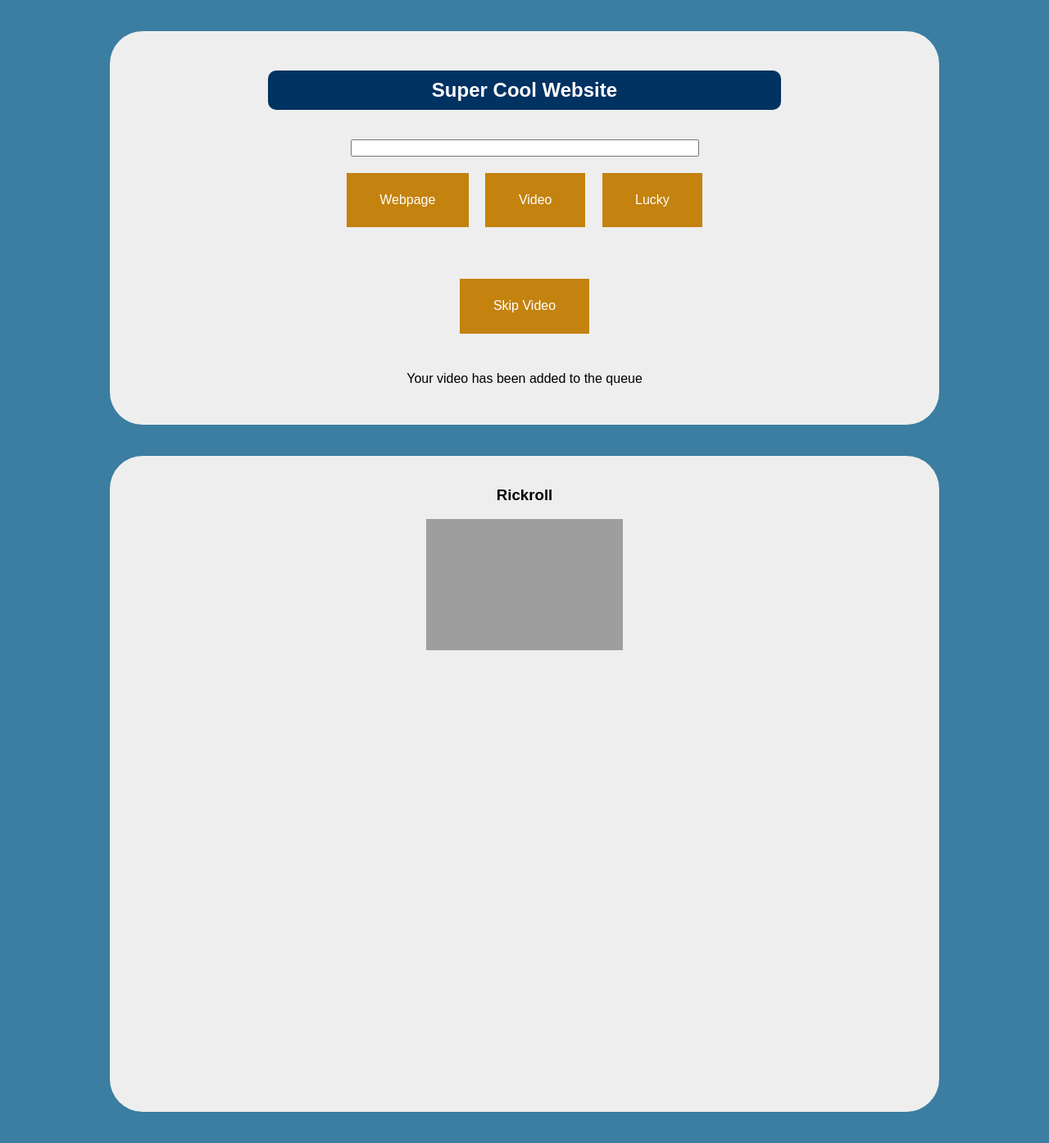
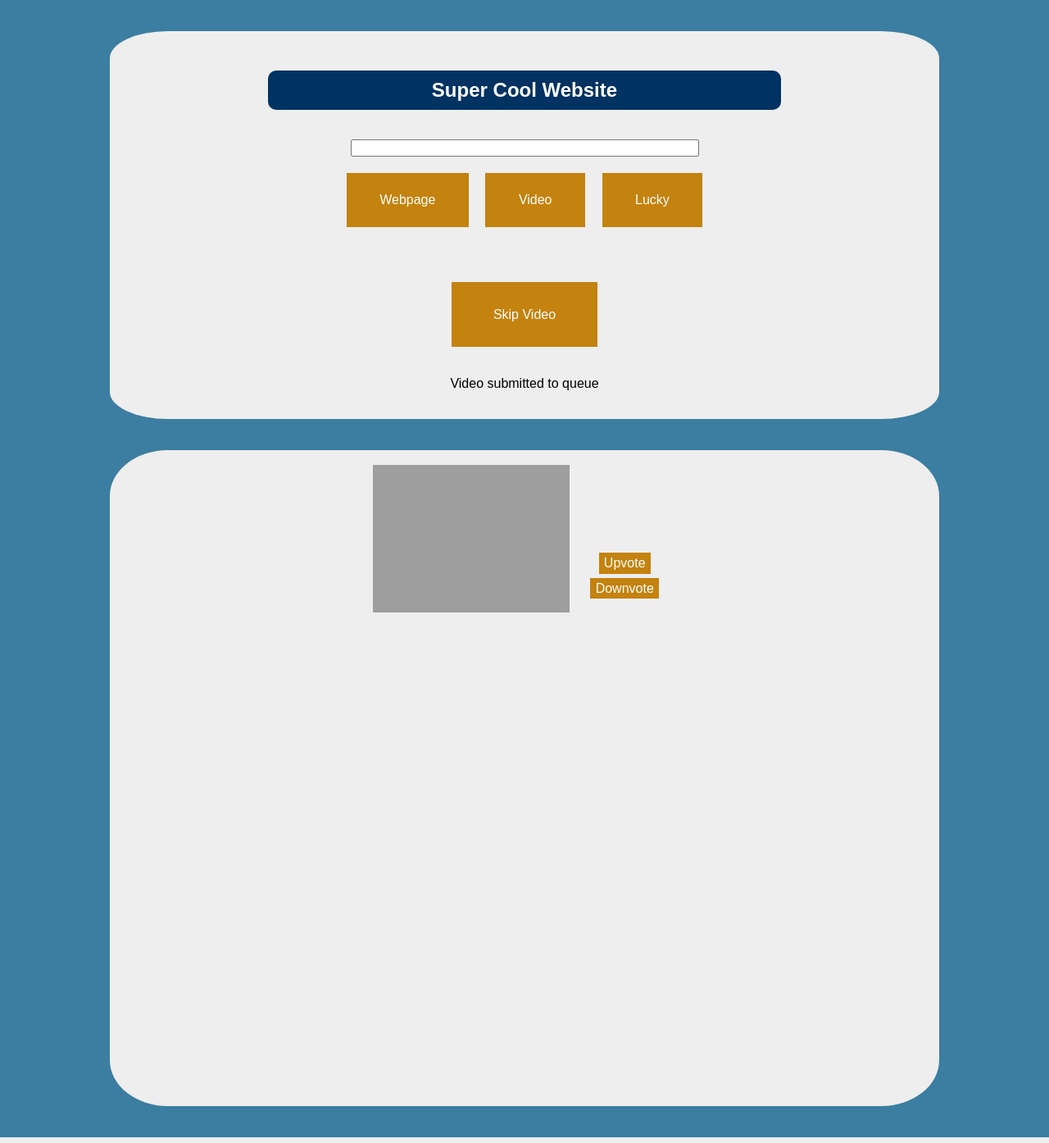
Before and after one commit to connorfjennings/rpi_webpage_requester, a Flask app: template templates/open.html in a window 1280 px wide. Shown: the whole page at 82% size. Run offline with Flask 2, Linux system fonts and the light colour scheme; the template is opened without the code that fills it, so the values that code supplies are empty; grey boxes are pictures that could not be loaded.

Commit message:
Update open.html

```diff
--- a/templates/open.html
+++ b/templates/open.html
@@ -7,7 +7,7 @@ body {
   font-family: Rubik, Arial;
 }
 
-form {
+.submitform {
   line-height: 30px;
   margin: 3% auto;
   width: 80%;
@@ -28,9 +28,9 @@ h1 {
   width: 80%;
   text-align: center;
   margin: 3% auto;
-  height: 60vh;
+  height: 100%;
   background-color: #EEEEEE;
-  border-radius: 40px;
+  border-radius: 7%;
 }
 
 #queueBox {
@@ -39,14 +39,14 @@ h1 {
   margin: 3% auto;
   height: 100vh;
   background-color: #EEEEEE;
-  border-radius: 40px;
+  border-radius: 7%;
 }
 
 #thumbnail {
   width: 30vh;
   text-align: center;
   margin: auto auto;
-  height: 20vh;
+  height: 12%;
 }
 .button {
   background-color: #C4820E;
@@ -56,9 +56,12 @@ h1 {
   text-align: center;
   text-decoration: none;
   display: inline-block;
-  font-size: 16px;
+  font-size: 100%;
   margin: 2% 1%;
   cursor: pointer;
+}
+div {
+  display: inline-block;
 }
 </style>
 </head>
@@ -66,7 +69,7 @@ h1 {
 <section id="inputBox">
 <br>
 <h1>Super Cool Website</h1>
-<form action="/open" method="get">
+<form action="/open" method="get" class="submitform">
   <input type="text" id="submited_text" name="website" size="50"><br>
   <input type="submit" name="method" value="Webpage" class="button">
   <input type="submit" name="method" value="Video" class="button">
@@ -75,12 +78,21 @@ h1 {
 <form action="/close" method="get">
 	<input type="submit" name="method" value="Skip Video" class="button">
 </form>
-<p>Your video has been added to the queue</p>
+<p>Video submitted to queue</p>
+<br>
 </section>
 <section id="queueBox">
-<br>
-<h3>Rickroll</h3>
-<img src="https://cdn.vox-cdn.com/thumbor/HWPOwK-35K4Zkh3_t5Djz8od-jE=/0x86:1192x710/fit-in/1200x630/cdn.vox-cdn.com/uploads/chorus_asset/file/22312759/rickroll_4k.jpg" alt="thumbnail" id="thumbnail">
+  <br>
+  <div>
+    <img src="https://cdn.vox-cdn.com/thumbor/HWPOwK-35K4Zkh3_t5Djz8od-jE=/0x86:1192x710/fit-in/1200x630/cdn.vox-cdn.com/uploads/chorus_asset/file/22312759/rickroll_4k.jpg" alt="thumbnail" id="thumbnail">
+    </div>
+  <div>
+    <form action="/vote" method="get">
+      <input type="submit" name="vote" value="Upvote" class="button">
+      <input type="submit" name="vote" value="Downvote" class="button">
+    </form>
+    <br>
+  </div>
 </section>
 </body>
 </html>
```
